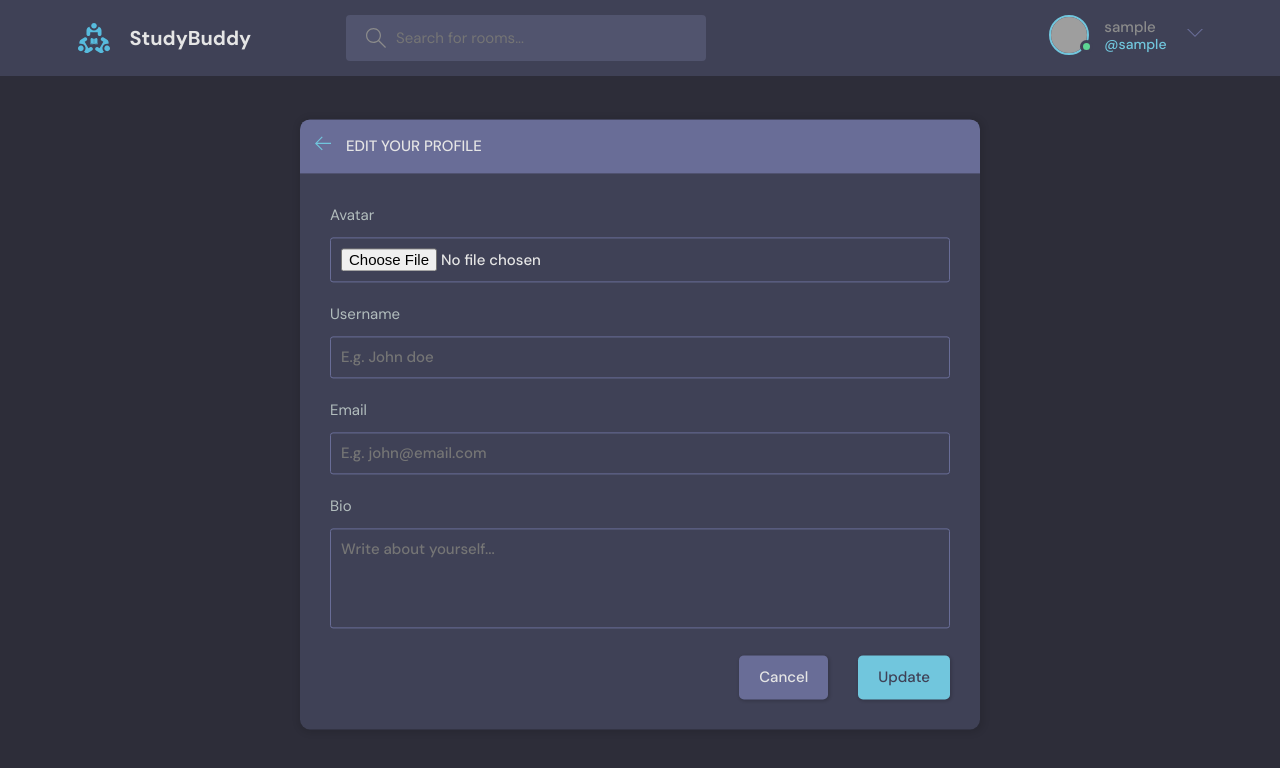
After one commit to DeaaTH65/Study_Buddy, a Django app: page /update_user/ in a window 1280 px wide. The commit adds this page. Shown: the top 768 px of the page. Run offline with Django 4.2, Linux system fonts and the light colour scheme; the visitor is signed in with stand-in values (Sample User, id 1); grey boxes are pictures that could not be loaded.

Commit message:
update user started

```diff
--- a/base/templates/base/profile.html
+++ b/base/templates/base/profile.html
@@ -18,7 +18,9 @@
           <div class="profile__info">
             <h3>{{user.username}}</h3>
             <p>@{{user.username}}</p>
-            <a href="edit-user.html" class="btn btn--main btn--pill">Edit Profile</a>
+            {% if request.user == user %}
+            <a href="{% url 'update-user' %}" class="btn btn--main btn--pill">Edit Profile</a>
+            {% endif %}
           </div>
           <div class="profile__about">
             <h3>About</h3>
--- /dev/null
+++ b/base/templates/base/update-user.html
@@ -0,0 +1,53 @@
+{% extends 'main.html' %}
+
+{% block content %}
+
+    <main class="update-account layout">
+        <div class="container">
+            <div class="layout__box">
+                <div class="layout__boxHeader">
+                    <div class="layout__boxTitle">
+                        <a href="{% url 'home' %}">
+                            <svg version="1.1" xmlns="http://www.w3.org/2000/svg" width="32" height="32"
+                                viewBox="0 0 32 32">
+                                <title>arrow-left</title>
+                                <path
+                                    d="M13.723 2.286l-13.723 13.714 13.719 13.714 1.616-1.611-10.96-10.96h27.625v-2.286h-27.625l10.965-10.965-1.616-1.607z">
+                                </path>
+                            </svg>
+                        </a>
+                        <h3>Edit your profile</h3>
+                    </div>
+                </div>
+                <div class="layout__body">
+                    <form class="form" action="#">
+                        <div class="form__group">
+                            <label for="profile_pic">Avatar</label>
+                            <input id="profile_pic" name="profile_pic" type="file" />
+                        </div>
+
+              <div class="form__group">
+                <label for="username">Username</label>
+                <input id="username" name="username" type="text" placeholder="E.g. John doe" />
+              </div>
+
+              <div class="form__group">
+                <label for="email">Email</label>
+                <input id="email" name="email" type="text" placeholder="E.g. john@email.com" />
+              </div>
+
+                        <div class="form__group">
+                            <label for="user_bio">Bio</label>
+                            <textarea name="user_bio" id="user_bio" placeholder="Write about yourself..."></textarea>
+                        </div>
+                        <div class="form__action">
+                            <a class="btn btn--dark" href="index.html">Cancel</a>
+                            <button class="btn btn--main" type="submit">Update</button>
+                        </div>
+                    </form>
+                </div>
+            </div>
+        </div>
+      </div>
+    </main>
+{% endblock content %}
--- a/base/urls.py
+++ b/base/urls.py
@@ -14,4 +14,5 @@ urlpatterns = [
     path('update_room/<str:pk>/', views.updateRoom, name='update-room'),
     path('delete_room/<str:pk>/', views.deleteRoom, name='delete-room'),
     path('delete_message/<str:pk>/', views.deleteMessage, name='delete-message'),
+    path('update_user/', views.updateUser, name='update-user'),
 ]
--- a/base/views.py
+++ b/base/views.py
@@ -156,3 +156,8 @@ def deleteMessage(request, pk):
         message.delete()
         return redirect('home')
     return render(request, 'base/delete.html', {'obj': message})
+
+
+@login_required(login_url='login')
+def updateUser(request):
+    return render(request, 'base/update-user.html')
--- a/templates/navbar.html
+++ b/templates/navbar.html
@@ -23,7 +23,7 @@
         <!-- Logged In -->
         {% if request.user.is_authenticated  %}
             <div class="header__user">
-            <a href="profile.html">
+            <a href="{% url 'user-profile' user.id %}">
                 <div class="avatar avatar--medium active">
                 <img src="https://randomuser.me/api/portraits/men/37.jpg" />
                 </div>
@@ -45,7 +45,7 @@
         {% endif %}
 
         <div class="dropdown-menu">
-          <a href="settings.html" class="dropdown-link"
+          <a href="{% url 'update-user' %}" class="dropdown-link"
             ><svg version="1.1" xmlns="http://www.w3.org/2000/svg" width="32" height="32" viewBox="0 0 32 32">
               <title>tools</title>
               <path
```
